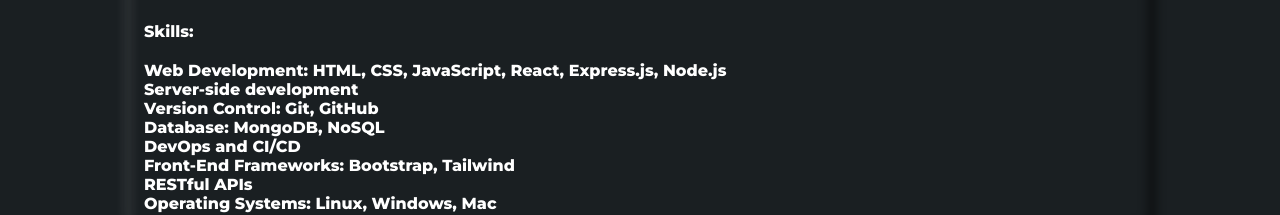
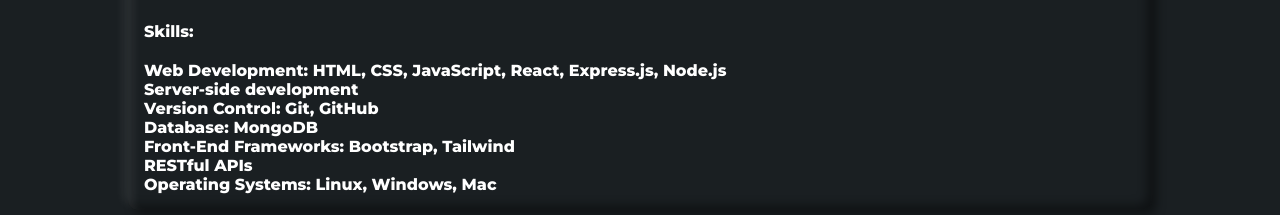
Before and after one commit to Bassil88/My-React-Portfolio, a React (Vite) app: page / in a window 1280 px wide. Shown: the part 1247-1462 px from the top of the page. Built offline with nearby package versions, Linux system fonts and the light colour scheme.

Commit message:
editing about me section

```diff
--- a/src/components/AboutMe.jsx
+++ b/src/components/AboutMe.jsx
@@ -63,15 +63,13 @@
             </li>
             <li>Server-side development</li>
             <li>Version Control: Git, GitHub</li>
-            <li>Database: MongoDB, NoSQL</li>
-            <li>DevOps and CI/CD</li>
+            <li>Database: MongoDB</li>
             <li>Front-End Frameworks: Bootstrap, Tailwind</li>
             <li>RESTful APIs</li>
             <li>Operating Systems: Linux, Windows, Mac</li>
           </ul>
         </div>
         <div className="welcome-img">
-          {/* Replace the image source with your image path */}
           <img src={me} alt="an image of me" />
         </div>
       </div>
```
